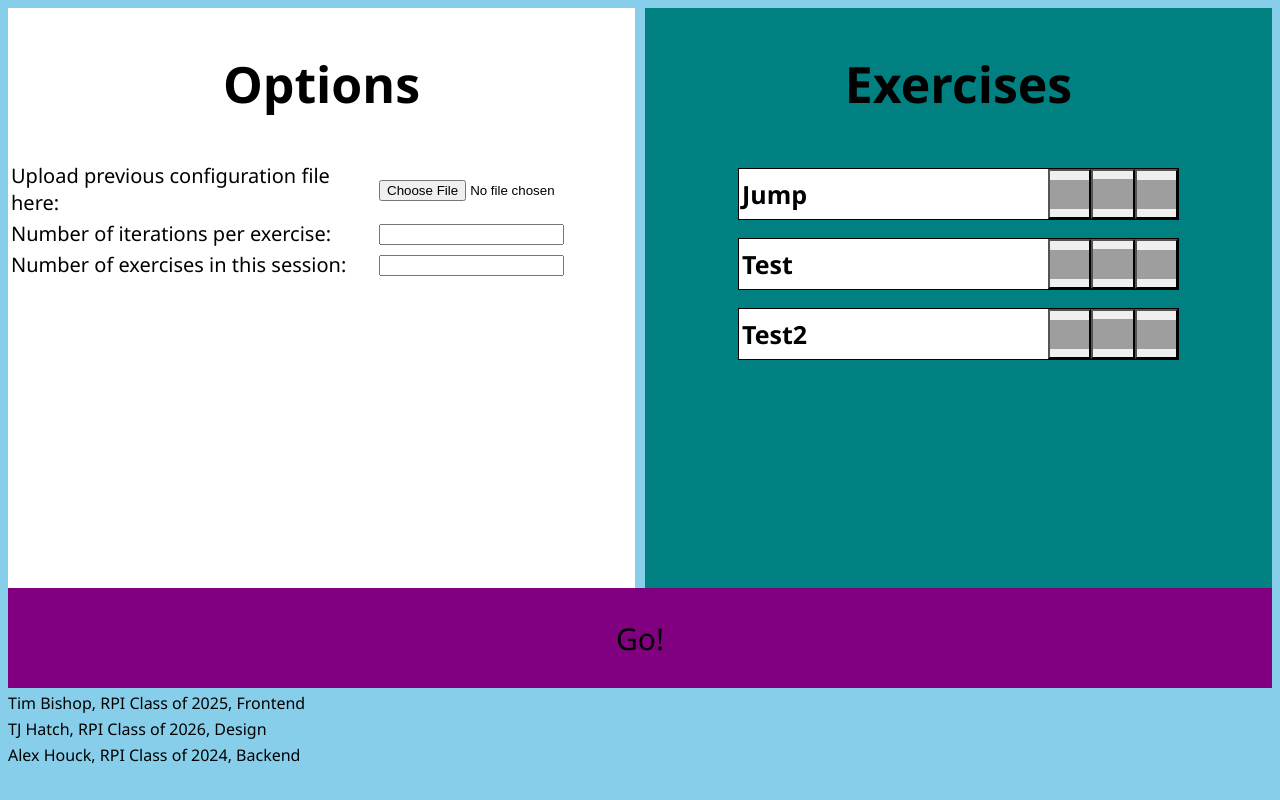
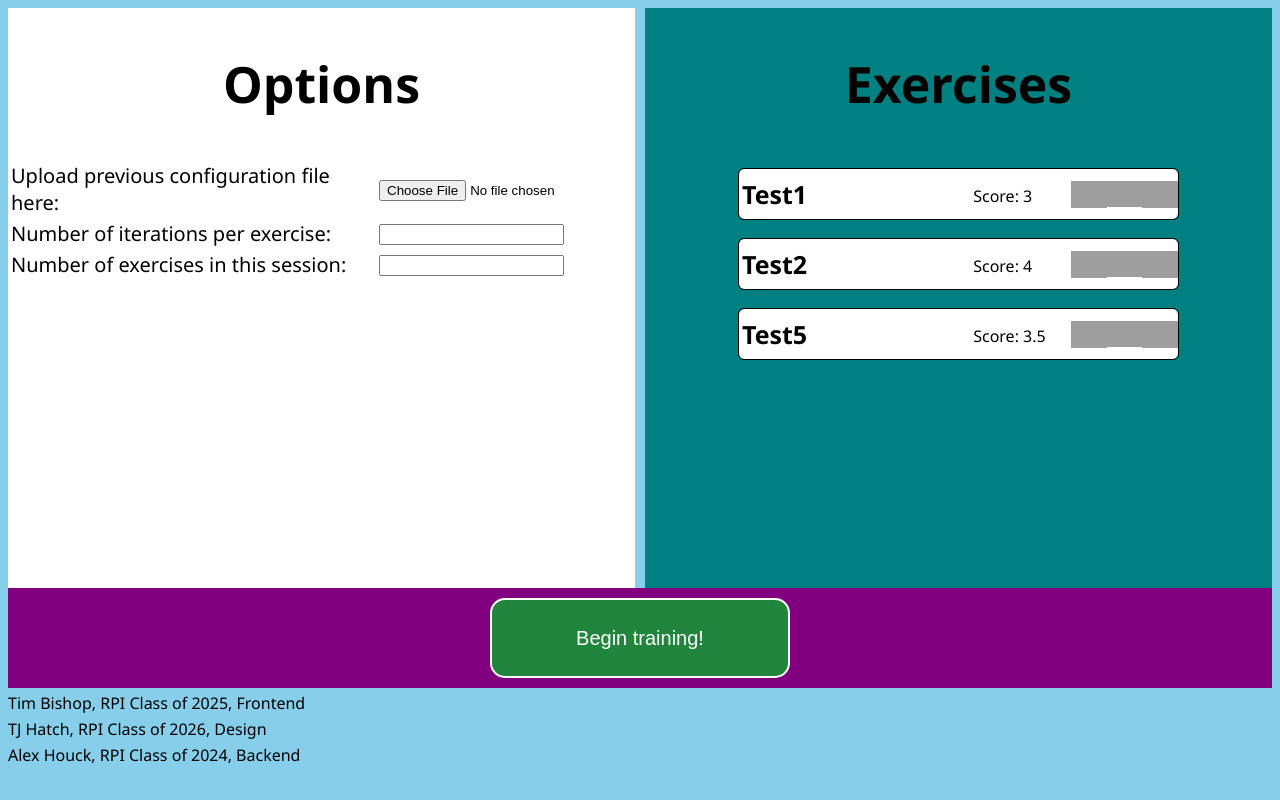
Before and after one commit to PSMusicalRoc/RPIHackathon2023, a Flask app: page / in a window 1280 px wide. Run offline with Flask 3, Linux system fonts and the light colour scheme; grey boxes are pictures that could not be loaded.

Commit message:
Backend should be able to send correct strings to frontend and they should work

```diff
--- a/static/scripts/exercises.js
+++ b/static/scripts/exercises.js
@@ -1,6 +1,7 @@
 let global_exercises = [];
 
-let delimiter = ".......";
+let delimiter = ":";
+let delimiter_pair = ";";
 
 function fileChanged()
 {
@@ -25,12 +26,26 @@ function fileChanged()
     );
 }
 
-function populateExercises(exercises)
+function populateExercises(input_str)
 {
+    let first_split = input_str.split(delimiter_pair);
+    if (first_split[first_split.length - 1].length == 0)
+    {
+        first_split.pop();
+    }
+    let exercises = [];
+    for (i = 0; i < first_split.length; i++)
+    {
+        let temp = first_split[i].split(delimiter);
+        exercises = exercises.concat(temp);
+    }
+
+    console.log(exercises);
+
     global_exercises = exercises;
 
     let exerciseColumn = document.getElementsByClassName("exercise-col").item(0);
-    for (e in exercises)
+    for (e = 0; e < exercises.length; e+=2)
     {
         let exercise = document.createElement("div");
         exercise.setAttribute("class", "exercise");
@@ -38,11 +53,15 @@ function populateExercises(exercises)
         let standardvis = document.createElement("div");
         standardvis.setAttribute("class", "standard");
 
-
         let ename = document.createElement("p");
         ename.innerHTML = exercises[e];
         ename.setAttribute("class", "name");
         standardvis.appendChild(ename);
+
+        let escore = document.createElement("p");
+        escore.innerHTML = "Score: " + exercises[e+1].toString();
+        escore.setAttribute("style", "width: 30%;");
+        standardvis.appendChild(escore);
 
         let editbutton = document.createElement("button");
         editbutton.setAttribute("class", "edit");
--- a/static/sheets/style.css
+++ b/static/sheets/style.css
@@ -1,12 +1,22 @@
 :root {
     --footer-height: 100px;
+
     --go-height: 100px;
+    --go-button-height: 80px;
+    --go-button-font-size: 20px;
+    --go-button-color-background: #22853d;
+    --go-button-color-hover: #2fba55;
+    --go-button-color-active: #1c6b32;
+    --go-button-font-color: white;
+    --go-button-rounding: 15px;
 
     --header-font-size: 50px;
     --exercise-font-size: 25px;
     --normal-font-size: 20px;
 
     --exercise-object-height: 50px;
+    --exercise-object-rounding: 5px;
+    --exercise-button-size: 20px;
 }
 
 html {
@@ -52,6 +62,7 @@ input[type="checkbox"] {
     background-color: white;
     height: var(--exercise-object-height);
     outline: black 1px solid;
+    border-radius: var(--exercise-object-rounding);
 
     display: flex;
     flex-direction: column;
@@ -98,6 +109,21 @@ input[type="checkbox"] {
     flex-basis: 70%;
 }
 
+.exercise button {
+    size: var(--exercise-button-size);
+    background-color: transparent;
+    box-shadow: none;
+    border: none;
+}
+
+.exercise button:hover {
+    filter: brightness(140%);
+}
+
+.exercise button:active {
+    filter: brightness(60%);
+}
+
 .exercise button.edit {
     display: block;
     flex-basis: 10%;
@@ -110,7 +136,7 @@ input[type="checkbox"] {
 .exercise button.exclude {
     display: block;
     flex-basis: 10%;
-    background-image: url("https://static.vecteezy.com/system/resources/previews/004/791/120/non_2x/stop-sign-free-vector.jpg");
+    background-image: url("https://upload.wikimedia.org/wikipedia/commons/8/81/Stop_sign.png");
     background-size: contain;
     background-repeat: no-repeat;
     background-position: center;
@@ -146,6 +172,7 @@ input[type="checkbox"] {
     height: calc(100vh - 20px - var(--footer-height) - var(--go-height));
     margin-right: 5px;
     background-color: white;
+    overflow-y: auto;
 }
 
 .exercise-col {
@@ -156,15 +183,36 @@ input[type="checkbox"] {
     margin-left: 5px;
     height: calc(100vh - 20px - var(--footer-height) - var(--go-height));
     background-color: teal;
+    overflow-y: auto;
 }
 
 .go-partition {
     display: flex;
     flex-direction: column;
     flex-basis: 100%;
+    width: 100%;
     flex: 1;
     background-color: purple;
     height: var(--go-height);
+}
+
+.go-button {
+    background-color: var(--go-button-color-background);
+    color: var(--go-button-font-color);
+    font-size: var(--go-button-font-size);
+    height: 80px;
+    width: 300px;
+    margin: auto;
+    border: var(--go-button-font-color) 2px solid;
+    border-radius: var(--go-button-rounding);
+}
+
+.go-button:hover {
+    background-color: var(--go-button-color-hover);
+}
+
+.go-button:active {
+    background-color: var(--go-button-color-active);
 }
 
 
--- a/templates/index.html
+++ b/templates/index.html
@@ -34,7 +34,7 @@
             </div>
         </div>
         <div class="go-partition">
-            <p class="centered-col" style="text-align: center; font-size: 30px;">Go!</p>
+            <button class="go-button">Begin training!</button>
         </div>
         <footer>
             <p>Tim Bishop, RPI Class of 2025, Frontend</p>
@@ -42,7 +42,8 @@
             <p>Alex Houck, RPI Class of 2024, Backend</p>
         </footer>
         <script>
-            populateExercises(["Jump", "Test", "Test2"]);
+            let test = "Test1:3;Test2:4;Test5:3.5;";
+            populateExercises(test);
         </script>
     </body>
 </html>
```
